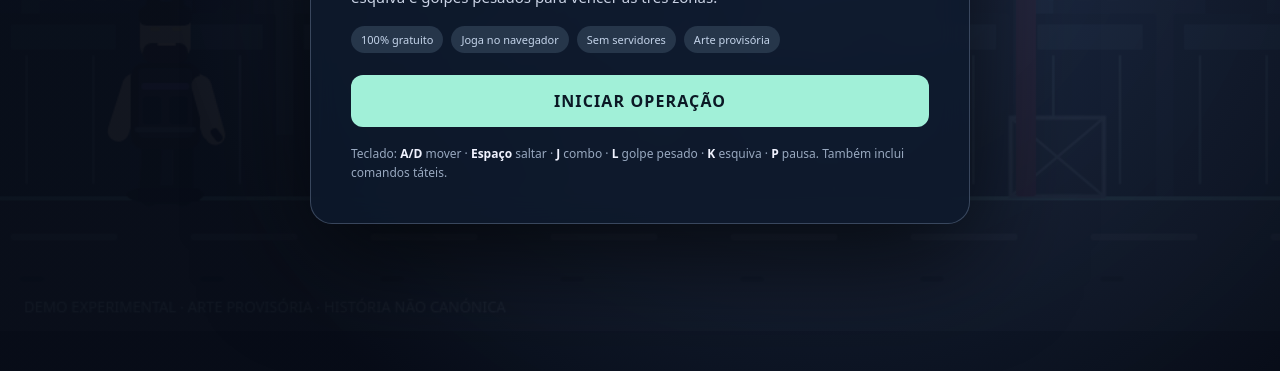
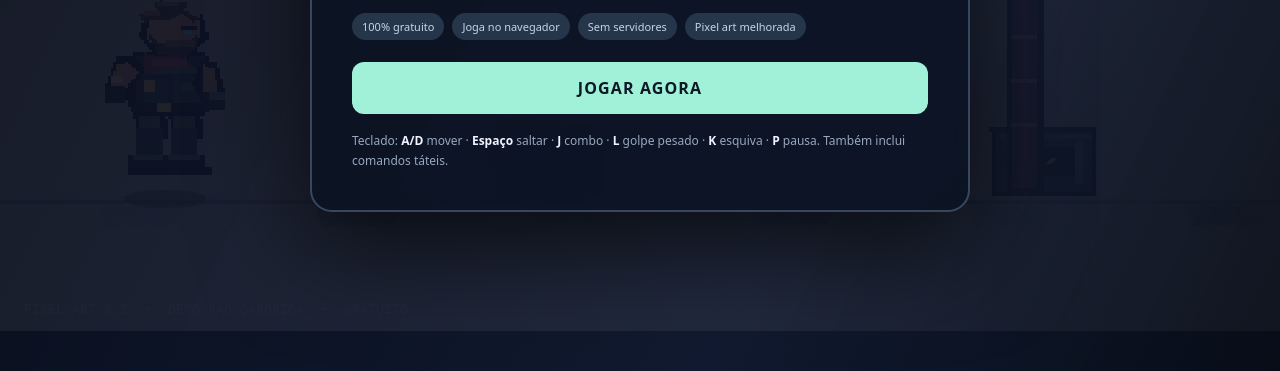
Before and after one commit to Xtvback/rockford-operacao-zero, a plain HTML site: page index.html in a window 1280 px wide. Shown: the part 429-800 px from the top of the page. Drawn offline with Linux system fonts and the light colour scheme.

Commit message:
Pixel art v0.2: cinematic cavern, animated Rockford and enemies, combat HUD

```diff
--- a/index.html
+++ b/index.html
@@ -2,13 +2,13 @@
 <html lang="pt-PT">
 <head>
 <meta charset="utf-8"><meta name="viewport" content="width=device-width, initial-scale=1, viewport-fit=cover">
-<title>Rockford — Operação Zero | Protótipo 2D</title>
+<title>Rockford — Operação Zero | Pixel Art 0.2</title>
 <style>
 :root{color-scheme:dark;--bg:#080e1a;--card:#101c2dec;--accent:#b792fa;--mint:#75efd2;--danger:#f18d8c}
 *{box-sizing:border-box}html,body{height:100%;margin:0;background:var(--bg);font-family:system-ui,-apple-system,Segoe UI,sans-serif;color:#eef0fc;overflow:hidden}
-#game{display:block;width:100vw;height:100dvh;object-fit:contain;touch-action:none}
-#overlay{position:fixed;inset:0;background:radial-gradient(circle at 65% 38%,#243351ce,#080d18f2 70%);display:flex;align-items:center;justify-content:center;padding:22px;z-index:12}
-#panel{width:min(660px,94vw);border:1px solid #8394b260;background:#0d192cdb;backdrop-filter:blur(14px);padding:clamp(22px,5vw,40px);border-radius:22px;box-shadow:0 30px 110px #000b;}
+#game{display:block;width:100vw;height:100dvh;object-fit:contain;touch-action:none;image-rendering:pixelated}
+#overlay{position:fixed;inset:0;background:linear-gradient(115deg,#080c19e8,#131c33e5 65%,#080d18f2);display:flex;align-items:center;justify-content:center;padding:22px;z-index:12}
+#panel{width:min(660px,94vw);border:2px solid #7388a470;background:#0b1324e8;backdrop-filter:blur(11px);padding:clamp(22px,5vw,40px);border-radius:22px;box-shadow:0 30px 110px #000b;}
 #kicker{font-size:12px;letter-spacing:.24em;color:#96f2d7;font-weight:800;margin-bottom:12px}
 h1{font-size:clamp(34px,6vw,66px);line-height:.98;letter-spacing:-.06em;margin:0 0 16px}h1 span{color:#b7a1fa}#desc{font-size:15px;line-height:1.7;color:#cad3e5}
 #panel .tags{display:flex;gap:8px;flex-wrap:wrap;margin:16px 0 22px}.tags span{font-size:11px;color:#c4d4ea;background:#26364a;padding:6px 10px;border-radius:30px}
@@ -19,7 +19,7 @@ h1{font-size:clamp(34px,6vw,66px);line-height:.98;letter-spacing:-.06em;margin:0
 .touchGroup{display:flex;align-items:end;gap:9px}.tbtn{touch-action:none;user-select:none;pointer-events:auto;border:1px solid #d3e5f484;background:#152e48dc;box-shadow:inset 0 0 0 1px #0009;color:#fff;font-size:16px;font-weight:900;min-width:53px;height:53px;border-radius:13px}.tbtn.hit{background:#643b79ed}.tbtn.evade{background:#226b6eed}.tbtn.heavy{background:#5f477ded}.tbtn:active{filter:brightness(1.45)}
 #pause{position:fixed;right:15px;top:13px;border:1px solid #61788c;background:#152539d9;color:#fafafa;border-radius:11px;padding:9px 13px;cursor:pointer;z-index:7;display:none}
 @media(pointer:coarse){#touch{display:flex}#hudHelp{display:none}}
-@media(max-height:560px){#panel{padding:16px 22px}#kicker{margin-bottom:6px}h1{font-size:35px;margin-bottom:10px}#desc{font-size:13px;margin:6px 0}.hint{margin-top:8px}}
+@media(max-height:560px){#touch{padding-top:3px;padding-bottom:max(4px,env(safe-area-inset-bottom))}.tbtn{min-width:43px;height:43px;border-radius:10px;font-size:14px}.touchGroup{gap:6px}#pause{top:5px;right:6px;padding:6px 9px}#panel{padding:16px 22px}#kicker{margin-bottom:6px}h1{font-size:35px;margin-bottom:10px}#desc{font-size:13px;margin:6px 0}.hint{margin-top:8px}}
 </style>
 </head>
 <body>
@@ -27,7 +27,7 @@ h1{font-size:clamp(34px,6vw,66px);line-height:.98;letter-spacing:-.06em;margin:0
 <div id="hudHelp">A / D mover · ESPAÇO saltar · J combo · L golpe pesado · K esquiva · P pausa</div>
 <button id="pause">Ⅱ Pausa</button>
 <div id="touch" aria-label="Controlos de toque"><div class="touchGroup"><button class="tbtn" data-key="left">◀</button><button class="tbtn" data-key="right">▶</button></div><div class="touchGroup"><button class="tbtn" data-key="jump">↥</button><button class="tbtn hit" data-key="attack">J</button><button class="tbtn heavy" data-key="heavy">L</button><button class="tbtn evade" data-key="dodge">↯</button></div></div>
-<div id="overlay"><section id="panel"><div id="kicker">USLORDS · CONCEITO NÃO CANÓNICO · DEMO WEB</div><h1>ROCKFORD<span> / </span><br>OPERAÇÃO ZERO</h1><p id="desc">Um protótipo de hack and slash militar 2D. Rockford, durante o seu passado nas forças especiais Muscmen, atravessa uma instalação inimiga. Usa combos, esquiva e golpes pesados para vencer as três zonas.</p><div class="tags"><span>100% gratuito</span><span>Joga no navegador</span><span>Sem servidores</span><span>Arte provisória</span></div><button class="primary" id="start">INICIAR OPERAÇÃO</button><div class="hint">Teclado: <b>A/D</b> mover · <b>Espaço</b> saltar · <b>J</b> combo · <b>L</b> golpe pesado · <b>K</b> esquiva · <b>P</b> pausa. Também inclui comandos táteis.</div></section></div>
+<div id="overlay"><section id="panel"><div id="kicker">USLORDS · VERSÃO PIXEL ART 0.2 · DEMO WEB</div><h1>ROCKFORD<span> / </span><br>OPERAÇÃO ZERO</h1><p id="desc">Explora uma gruta militar, atravessa três setores e enfrenta o comandante. Combina ataques, esquivas e golpes pesados nesta aventura 2D em pixel art.</p><div class="tags"><span>100% gratuito</span><span>Joga no navegador</span><span>Sem servidores</span><span>Pixel art melhorada</span></div><button class="primary" id="start">JOGAR AGORA</button><div class="hint">Teclado: <b>A/D</b> mover · <b>Espaço</b> saltar · <b>J</b> combo · <b>L</b> golpe pesado · <b>K</b> esquiva · <b>P</b> pausa. Também inclui comandos táteis.</div></section></div>
 <script>
 (()=>{
 'use strict';
@@ -35,6 +35,14 @@ const canvas=document.getElementById('game'),ctx=canvas.getContext('2d'),overlay
 const W=960,H=540,FLOOR=439,WORLD=2520,keys={},was={},waves=[{gate:770,count:4,level:1,name:'PERÍMETRO'},{gate:1550,count:5,level:2,name:'DEPÓSITO'},{gate:2440,count:4,level:3,name:'COMANDO'}];
 let player,enemies,particles,cam=0,tick=0,mode='menu',wave=0,gateOpen=false,score=0,style=0,styleTimer=0,combo=0,comboTimer=0,shake=0,banner='',bannerTimer=0,hitStop=0,stars=[];
 for(let i=0;i<90;i++)stars.push({x:(i*83.83)%WORLD,y:20+(i*61)%310,r:.5+(i%3)*.3});
+// Graphical assets are optional: gameplay still runs with procedural fallback if a file is unavailable.
+const backdrop=new Image(), rockfordSheet=new Image(), enemySheet=new Image();
+backdrop.src='assets/cavern_base.png';
+rockfordSheet.src='assets/rockford_sheet.png';
+enemySheet.src='assets/enemy_sheet.png';
+const spriteReady=i=>i.complete&&i.naturalWidth>0;
+const lightMotes=Array.from({length:42},(_,i)=>({x:(i*247.7+42)%WORLD,y:80+(i*67)%350,phase:i*1.16,size:i%3===0?3:2}));
+
 const clamp=(v,min,max)=>Math.max(min,Math.min(max,v)); const pressed=(k)=>keys[k]&&!was[k];
 function rand(a,b){return a+Math.random()*(b-a)}
 function reset(){player={x:100,y:FLOOR,vx:0,vy:0,face:1,hp:100,maxhp:100,on:true,inv:0,att:0,attackCd:0,heavyCd:0,dodge:0,dodgeCd:0,comboStage:0,comboWindow:0,flash:0};enemies=[];particles=[];cam=0;tick=0;wave=0;gateOpen=false;score=0;style=0;styleTimer=0;combo=0;comboTimer=0;shake=0;banner='SETOR 01 // PERÍMETRO';bannerTimer=145;hitStop=0;for(const k in keys)keys[k]=false;spawnWave();}
@@ -69,32 +77,164 @@ function update(dt){tick+=dt;if(mode!=='playing')return;if(hitStop>0){hitStop-=d
 // Visuals intentionally do not claim to be final approved Rockford art.
 function rounded(x,y,w,h,r,fill){ctx.fillStyle=fill;ctx.beginPath();ctx.roundRect(x,y,w,h,r);ctx.fill();}
 function line(x,y,xx,yy,col,w=2){ctx.strokeStyle=col;ctx.lineWidth=w;ctx.lineCap='round';ctx.beginPath();ctx.moveTo(x,y);ctx.lineTo(xx,yy);ctx.stroke()}
-function bg(){let shift=cam*.18;const sky=ctx.createLinearGradient(0,0,0,H);sky.addColorStop(0,'#0a0f1d');sky.addColorStop(.8,'#19263c');sky.addColorStop(1,'#253548');ctx.fillStyle=sky;ctx.fillRect(0,0,W,H);
- for(let i=0;i<stars.length;i++){let s=stars[i],x=(s.x-shift*.3)%(W+140);if(x<0)x+=W+140;ctx.fillStyle='#c4e6ff33';ctx.fillRect(x,s.y,s.r,s.r)}
- const off=-cam*.28;for(let i=-2;i<13;i++){let x=i*190+off%190;rounded(x,180,144,265,3,'#23334a');rounded(x+16,193,14,200,1,'#324b66');rounded(x+52,219,62,5,1,'#80c5d435');for(let j=0;j<5;j++)rounded(x+26+j*22,258,10,34,1,'#7693ac22');line(x,180,x+75,135,'#334b61',3)}
- for(let i=-2;i<18;i++){let x=i*110-cam*.52%110;rounded(x,302,97,148,2,'#17263b');rounded(x+8,310,79,19,1,'#324a63');line(x+20,334,x+20,429,'#4e687a',2);line(x+70,334,x+70,429,'#4e687a',2)}
- ctx.fillStyle='#263446';ctx.fillRect(0,FLOOR,W,H-FLOOR);ctx.fillStyle='#68a3aa';ctx.fillRect(0,FLOOR,W,3);for(let i=-1;i<21;i++){let x=i*135-cam%135;rounded(x+8,FLOOR+28,80,5,2,'#546075');rounded(x+15,FLOOR+60,18,4,2,'#121b2a')}
- for(let x=450;x<WORLD;x+=330){let a=x-cam;if(a< -100||a>W+100)continue;rounded(a-22,FLOOR-59,70,59,2,'#263345');ctx.strokeStyle='#65768b';ctx.lineWidth=3;ctx.strokeRect(a-22,FLOOR-59,70,59);line(a-22,FLOOR-59,a+48,FLOOR,'#65768b',2);line(a+48,FLOOR-59,a-22,FLOOR,'#65768b',2)}
- const g=waves[wave];if(g){let a=g.gate-cam;rounded(a-8,169,15,FLOOR-169,2,gateOpen?'#355f67':'#6b324f');rounded(a-15,167,30,21,3,gateOpen?'#86eed5':'#f498b2');ctx.fillStyle='#e9ebf5';ctx.font='bold 12px system-ui';ctx.fillText(gateOpen?'LIVRE':'BLOQUEADO',a-50,152);}
+function poly(coords,fill){ctx.fillStyle=fill;ctx.beginPath();ctx.moveTo(coords[0][0],coords[0][1]);for(let k=1;k<coords.length;k++)ctx.lineTo(coords[k][0],coords[k][1]);ctx.closePath();ctx.fill();}
+function glow(x,y,r,color){const grad=ctx.createRadialGradient(x,y,1,x,y,r);grad.addColorStop(0,color);grad.addColorStop(1,'#00000000');ctx.fillStyle=grad;ctx.fillRect(x-r,y-r,r*2,r*2);}
+function bg(){
+ ctx.imageSmoothingEnabled=false;
+ ctx.fillStyle='#080d19';ctx.fillRect(0,0,W,H);
+ if(spriteReady(backdrop)){
+   // A parallax crop has no seams, including on wide phone screens.
+   const ofs=clamp(cam*.11,0,220);
+   ctx.save();
+   if(wave===1)ctx.filter='hue-rotate(-15deg) saturate(.86) brightness(.85)';
+   else if(wave===2)ctx.filter='hue-rotate(38deg) saturate(.85) brightness(.70)';
+   ctx.drawImage(backdrop,-ofs,-1,1184,578);
+   ctx.restore();
+ }else{
+   const grad=ctx.createLinearGradient(0,0,0,H);grad.addColorStop(0,'#111624');grad.addColorStop(.52,'#1a3544');grad.addColorStop(1,'#313149');ctx.fillStyle=grad;ctx.fillRect(0,0,W,H);
+   for(let i=-2;i<12;i++){
+     let x=i*130-cam*.12%130;
+     poly([[x,400],[x+15,200],[x+75,162],[x+112,330],[x+142,470]],i%2?'#18293a':'#152436');
+     rectPx(x+30,320,5,46,'#e2935a');
+   }
+   ctx.fillStyle='#343b4f';ctx.fillRect(0,FLOOR,W,H-FLOOR);
+ }
+ // Subtle ambient particles and lighting bring the still background to life.
+ ctx.save();ctx.globalCompositeOperation='screen';
+ glow(173-cam*.06,305,110,'#a24b6a22');
+ glow(745-cam*.05,257,170,wave===2?'#a893ff19':'#6ad9f51a');
+ ctx.restore();
+ for(let i=0;i<lightMotes.length;i++){
+   const m=lightMotes[i],x=m.x-cam*.42;
+   if(x<-10||x>W+10)continue;
+   const yy=m.y+Math.sin(tick*.018+m.phase)*8;
+   ctx.globalAlpha=.20+.18*Math.sin(tick*.03+m.phase);
+   rectPx(x,yy,m.size,m.size,i%3===0?'#ffa3df':'#99d4ed');
+ }
+ ctx.globalAlpha=1;
+ // Rock ledge seam consistent with collisions, overlaid on generated image.
+ ctx.fillStyle='#858e9f55';ctx.fillRect(0,FLOOR,W,2);
+ ctx.fillStyle='#14172244';ctx.fillRect(0,FLOOR+3,W,3);
+ for(let i=0;i<18;i++){
+    const wx=Math.floor((i*163+74-cam)%W); if(wx<-12)continue;
+    poly([[wx,FLOOR+7],[wx+17,FLOOR+6],[wx+27,FLOOR+14],[wx+20,FLOOR+21],[wx+4,FLOOR+23]],i%2===0?'#77829b55':'#51597355');
+ }
+ // Occasional foreground equipment: crates sit against background instead of flat blocks.
+ for(let x=380;x<WORLD;x+=370){let a=x-cam;if(a<-92||a>W+92)continue;
+    const y=FLOOR-48;
+    ctx.fillStyle='#111c2a';ctx.fillRect(a-6,y-4,78,52);
+    ctx.fillStyle='#2e3f4d';ctx.fillRect(a-3,y-1,72,46);
+    ctx.fillStyle='#4c5a65';ctx.fillRect(a,y+1,68,4);
+    ctx.fillStyle='#111b2a';ctx.fillRect(a+8,y+11,52,22);
+    rectPx(a+7,y+7,7,32,'#566573');rectPx(a+56,y+7,6,32,'#566573');
+    for(let k=0;k<3;k++)poly([[a+15+k*12,y+19],[a+19+k*12,y+19],[a+14+k*12,y+24],[a+10+k*12,y+24]],'#c9915b');
+    rectPx(a-8,y-4,76,4,'#182538');
+ }
+ // Sector barriers are the actual combat gates.
+ const sector=waves[wave];
+ if(sector){let a=sector.gate-cam;
+   if(a>-48&&a<W+48){
+     const gc=gateOpen?'#7adecc':'#dd718a';
+     ctx.fillStyle='#121a28';ctx.fillRect(a-15,174,28,FLOOR-174);
+     ctx.fillStyle=gateOpen?'#2c5b54':'#55314b';ctx.fillRect(a-11,184,19,FLOOR-190);
+     for(let k=0;k<6;k++){rectPx(a-12,219+k*33,20,3,gateOpen?'#52948c':'#a35e73');}
+     rectPx(a-18,167,35,17,'#1d2533');rectPx(a-13,171,25,8,gc);
+     ctx.textAlign='center';ctx.font='bold 11px monospace';ctx.fillStyle=gc;ctx.fillText(gateOpen?'LIVRE':'BLOQUEADO',a,155);ctx.textAlign='left';
+     if(!gateOpen){ctx.save();ctx.globalAlpha=.17;ctx.fillStyle=gc;ctx.fillRect(a-5,188,6,FLOOR-188);ctx.restore();}
+   }
+ }
 }
-function rockford(p){const x=p.x-cam,y=p.y,f=p.face,t=tick*.2;ctx.save();ctx.translate(x,y);ctx.scale(f,1);if(p.inv>0&&Math.floor(tick/4)%2===0)ctx.globalAlpha=.56;
- const stride=Math.sin(t)*Math.min(1,Math.abs(p.vx)/5)*14; // stylized placeholder: short horns, NO ears, NO external nose
- ctx.fillStyle='#0c1320';ctx.beginPath();ctx.ellipse(0,-1,29,7,0,0,Math.PI*2);ctx.fill();
- line(-10,-41,-12+stride,0,'#10151c',15);line(13,-41,13-stride,0,'#10151c',15);rounded(-20+stride, -6,23,10,2,'#0a0f16');rounded(3-stride,-6,23,10,2,'#0a0f16');
- line(-24,-84,-34+Math.sin(t)*4,-49,'#d5c0ab',16);line(24,-84,34-Math.sin(t)*4,-49,'#d5c0ab',16);rounded(-26,-100,52,65,10,'#141924');rounded(-20,-96,40,52,4,'#283244');rounded(-18,-85,36,5,2,'#6c54a6');rounded(-17,-75,14,21,3,'#111827');rounded(3,-75,14,21,3,'#101827');line(-21,-50,21,-50,'#4f5f70',4);
- // head/face Muscmen with very short horns; deliberately without external ears or nose
- rounded(-19,-141,38,39,11,'#d4bfa9');rounded(-20,-143,40,15,6,'#151923');ctx.fillStyle='#1a1a22';ctx.beginPath();ctx.moveTo(-15,-142);ctx.lineTo(-12,-156);ctx.lineTo(-3,-146);ctx.lineTo(4,-146);ctx.lineTo(12,-156);ctx.lineTo(15,-141);ctx.fill();rounded(-17,-115,34,15,7,'#28242a');rounded(-11,-127,7,3,1,'#f1d386');rounded(5,-127,7,3,1,'#f1d386');line(-5,-114,7,-114,'#f2d1b3',2);
- if(p.att>0){ctx.strokeStyle=p.heavyCd>30?'#ba9bff':'#91f8df';ctx.lineWidth=p.heavyCd>30?16:10;ctx.globalAlpha=.8;ctx.beginPath();ctx.arc(35,-75,p.heavyCd>30?72:55,-1.15,1.05);ctx.stroke();ctx.globalAlpha=1;line(25,-81,42,-87,'#ddd5e8',14)}
- else{line(27,-83,38+Math.sin(t)*2,-46,'#d5c0ab',15);line(37,-48,40,-44,'#161d27',6)}
- if(p.dodge>0){ctx.globalAlpha=.25;rounded(-58,-126,45,85,10,'#8be8e0')}
- ctx.restore();}
-function soldier(e){if(e.death<=0&&e.hp<=0)return;let x=e.x-cam,y=e.y;ctx.save();ctx.translate(x,y);ctx.scale(e.face,1);ctx.globalAlpha=e.hp<=0?clamp(e.death/23,0,1):1;ctx.fillStyle='#0a0f15';ctx.beginPath();ctx.ellipse(0,0,25,6,0,0,Math.PI*2);ctx.fill();let boss=e.boss,s=boss?1.3:1;ctx.scale(s,s);line(-10,-45,-13,0,'#252730',13);line(10,-45,13,0,'#252730',13);rounded(-20,-103,40,61,9,boss?'#3d354d':'#414550');rounded(-15,-91,30,25,4,boss?'#77568c':'#5d5b6a');rounded(-18,-139,36,40,9,'#8d7e7e');rounded(-21,-145,42,18,4,'#292737');rounded(-12,-126,25,7,2,'#e884a3');line(-21,-87,-30,-48,'#4d454d',12);line(21,-87,36,-54,'#4d454d',12);if(e.attackWindup>0){ctx.strokeStyle='#f98b9b';ctx.lineWidth=5;ctx.beginPath();ctx.arc(34,-74,49,-.8,.8);ctx.stroke();}ctx.restore();if(e.hp>0){let bw=boss?105:56;rounded(x-bw/2,y-(boss?211:166),bw,6,2,'#080f1b');rounded(x-bw/2,y-(boss?211:166),bw*(e.hp/e.maxhp),6,2,boss?'#c49bfa':'#ec8ba0');if(boss){ctx.font='bold 12px system-ui';ctx.textAlign='center';ctx.fillStyle='#ded8f2';ctx.fillText('COMANDANTE',x,y-222);ctx.textAlign='left';}}}
-function draw(){ctx.save();ctx.clearRect(0,0,W,H);if(shake>0)ctx.translate(rand(-shake,shake),rand(-shake,shake));bg();for(const e of enemies)soldier(e);rockford(player||{x:120,y:FLOOR,face:1,vx:0,inv:0,att:0,heavyCd:0,dodge:0});for(const p of particles){ctx.globalAlpha=clamp(p.life/p.max,0,1);ctx.fillStyle=p.col;ctx.fillRect(p.x-cam,p.y,p.r,p.r)}ctx.globalAlpha=1;ctx.restore();if(!player)return;
- rounded(18,18,293,88,12,'#0a1425dc');ctx.font='bold 13px system-ui';ctx.fillStyle='#d9e5ef';ctx.fillText('ROCKFORD  //  FORÇAS ESPECIAIS',30,39);rounded(30,50,215,14,6,'#263c4e');rounded(30,50,215*player.hp/player.maxhp,14,6,player.hp>30?'#78ead6':'#ff879b');ctx.font='bold 12px system-ui';ctx.fillStyle='#d9e5ef';ctx.fillText(`${Math.ceil(player.hp)} / 100`,252,62);ctx.fillStyle='#aabbcf';ctx.font='11px system-ui';ctx.fillText(`SECTOR 0${wave+1}/03   •   PONTUAÇÃO ${score.toLocaleString('pt-PT')}`,30,85);
- rounded(W-169,18,151,92,12,'#0a1425dc');ctx.font='bold 11px system-ui';ctx.fillStyle='#a1b1d3';ctx.fillText('ESTILO DE COMBATE',W-156,39);ctx.font='900 52px system-ui';ctx.fillStyle=grade()==='SSS'?'#cfb6ff':'#91eed9';ctx.fillText(grade(),W-153,91);if(combo>=2){ctx.font='bold 17px system-ui';ctx.fillStyle='#fff';ctx.textAlign='right';ctx.fillText(`${combo} ACERTOS`,W-24,130);ctx.textAlign='left';}
- if(bannerTimer>0){ctx.globalAlpha=clamp(bannerTimer/20,0,1);rounded(W/2-208,137,416,44,9,'#0e2132e8');ctx.textAlign='center';ctx.font='bold 18px system-ui';ctx.fillStyle='#c4f1e7';ctx.fillText(banner,W/2,165);ctx.textAlign='left';ctx.globalAlpha=1;}
- if(mode==='playing'&&gateOpen){ctx.textAlign='center';ctx.font='bold 15px system-ui';ctx.fillStyle='#a1f0d8';ctx.fillText('→ AVANÇA PARA A PRÓXIMA ZONA',W/2,220);ctx.textAlign='left';}
- ctx.font='11px system-ui';ctx.fillStyle='#bed5e0';ctx.fillText('DEMO EXPERIMENTAL · ARTE PROVISÓRIA · HISTÓRIA NÃO CANÓNICA',18,H-14);
+function rectPx(x,y,w,h,col){ctx.fillStyle=col;ctx.fillRect(Math.round(x),Math.round(y),Math.round(w),Math.round(h));}
+function shadow(x,y,width=38){ctx.save();ctx.globalAlpha=.32;ctx.fillStyle='#040912';ctx.beginPath();ctx.ellipse(x,y,width,7,0,0,Math.PI*2);ctx.fill();ctx.restore();}
+function rockford(p){
+ const x=p.x-cam,y=p.y;
+ shadow(x,y+2,31);
+ ctx.save();ctx.translate(Math.round(x),Math.round(y));ctx.scale(p.face,1);
+ if(p.inv>0&&Math.floor(tick/4)%2===0)ctx.globalAlpha=.57;
+ if(spriteReady(rockfordSheet)){
+   const moving=Math.abs(p.vx)>1.1;
+   const frame=p.dodge>0?8:p.flash>0?9:p.att>0?(p.heavyCd>30?7:p.comboStage===2?6:5):!p.on?4:moving?1+(Math.floor(tick/7)%3):0;
+   ctx.drawImage(rockfordSheet,frame*64,0,64,92,-65,-157,130,166);
+ }else{
+   rectPx(-20,-106,40,65,'#37464a');rectPx(-17,-143,34,37,'#c5947c');rectPx(-16,-149,33,17,'#55382f');
+   rectPx(-18,-42,13,40,'#2b343d');rectPx(5,-42,13,40,'#2b343d');
+ }
+ // Dynamic attack effect only while active, never a permanent weapon image.
+ if(p.att>0){
+   const heavy=p.heavyCd>30;
+   ctx.save();ctx.globalCompositeOperation='screen';
+   ctx.lineCap='round';ctx.lineWidth=heavy?14:9;ctx.strokeStyle=heavy?'#a992ffbb':'#b7fff1aa';
+   ctx.beginPath();ctx.arc(16,-83,heavy?90:67,-.95,heavy?.67:.8);ctx.stroke();
+   ctx.lineWidth=3;ctx.strokeStyle='#f9f0fc';ctx.beginPath();ctx.arc(16,-83,heavy?96:70,-.92,.65);ctx.stroke();ctx.restore();
+ }
+ if(p.dodge>0){ctx.globalAlpha=.2;ctx.fillStyle='#9beaf1';ctx.fillRect(-67,-128,34,99);}
+ ctx.restore();
+}
+function soldier(e){
+ if(e.death<=0&&e.hp<=0)return;
+ const x=e.x-cam,y=e.y,boss=e.boss,s=boss?1.30:1;
+ shadow(x,y+1,boss?41:26);
+ ctx.save();ctx.translate(Math.round(x),Math.round(y));ctx.scale(e.face*s,s);
+ ctx.globalAlpha=e.hp<=0?clamp(e.death/23,0,1):1;
+ if(spriteReady(enemySheet)){
+   const variant=boss?2:(e.phase===1?1:0);
+   const state=e.attackWindup>0?2:Math.abs(e.vx)>1?1:0;
+   if(e.hit>0)ctx.filter='brightness(1.7)';
+   ctx.drawImage(enemySheet,(variant*3+state)*64,0,64,92,-64,-153,128,159);
+   ctx.filter='none';
+ }else{
+   rectPx(-20,-110,40,70,boss?'#70567d':'#50546a');rectPx(-19,-143,38,35,'#313040');rectPx(-12,-125,24,8,'#eb7897');
+   rectPx(-16,-40,13,39,'#313040');rectPx(5,-40,13,39,'#313040');
+ }
+ ctx.restore();
+ if(e.hp>0){const bw=boss?116:59,hy=y-(boss?222:164);
+   rectPx(x-bw/2,hy,bw,8,'#10101ef2');rectPx(x-bw/2+2,hy+2,(bw-4)*e.hp/e.maxhp,4,boss?'#c49bff':'#f2809e');
+   if(boss){ctx.textAlign='center';ctx.fillStyle='#f1deee';ctx.font='bold 12px monospace';ctx.fillText('COMANDANTE',x,hy-10);ctx.textAlign='left';}
+ }
+}
+function drawHud(){
+ if(!player)return;
+ ctx.save();ctx.imageSmoothingEnabled=false;
+ // player portrait and HUD, pixel-art inspired rather than floating translucent cards
+ rectPx(15,12,313,95,'#0d1322e8');rectPx(15,12,313,2,'#7184a0');
+ rectPx(22,18,73,79,'#171a2c');rectPx(25,21,67,72,'#323348');
+ if(spriteReady(rockfordSheet))ctx.drawImage(rockfordSheet,0,0,64,70,21,14,75,91);
+ ctx.fillStyle='#f4eaf6';ctx.font='900 19px monospace';ctx.fillText('ROCKFORD',104,36);
+ ctx.fillStyle='#aab7c8';ctx.font='bold 10px monospace';ctx.fillText('OPERAÇÃO ZERO',105,49);
+ rectPx(105,59,198,14,'#1b2030');rectPx(107,61,194*player.hp/player.maxhp,10,player.hp>30?'#db587d':'#ea9b5f');
+ rectPx(105,80,198,7,'#1b2030');rectPx(107,82,Math.min(194,194*style/550),3,'#79dfeb');
+ ctx.fillStyle='#fff';ctx.font='bold 10px monospace';ctx.fillText(`${Math.ceil(player.hp)} / 100 HP`,221,69);
+ ctx.fillStyle='#b6c3d4';ctx.font='bold 11px monospace';ctx.fillText(`SETOR 0${wave+1}/03`,22,119);
+ // Right side mission readout and grade
+ rectPx(673,12,269,66,'#0c1524e4');rectPx(673,12,269,2,'#7488a4');
+ ctx.fillStyle='#e8cfaf';ctx.font='bold 11px monospace';ctx.fillText('◆ OBJETIVO',685,30);
+ ctx.fillStyle='#e0e8f1';ctx.font='bold 14px monospace';
+ ctx.fillText(gateOpen?'AVANÇAR →':wave===2?'DERROTA O COMANDANTE':'ELIMINA OS GUARDAS',685,52);
+ ctx.font='bold 11px monospace';ctx.fillStyle='#b7cad8';ctx.fillText(`PONTOS ${score.toLocaleString('pt-PT')}`,685,67);
+ if(combo>=2||style>22){
+   const g=grade();ctx.textAlign='right';ctx.font='900 57px monospace';
+   ctx.shadowColor='#f89a65';ctx.shadowBlur=14;ctx.fillStyle=['SSS','SS','S'].includes(g)?'#ffc281':'#a9f2e5';ctx.fillText(g,924,154);ctx.shadowBlur=0;
+   ctx.font='bold 14px monospace';ctx.fillStyle='#e8edfa';ctx.fillText(`${combo>=2?combo+' ACERTOS':'ESTILO'}`,923,173);ctx.textAlign='left';
+ }
+ if(bannerTimer>0){ctx.globalAlpha=clamp(bannerTimer/22,0,1);rectPx(245,151,470,44,'#111c31e8');rectPx(245,151,470,2,'#c6a3da');ctx.fillStyle='#d6eef8';ctx.textAlign='center';ctx.font='bold 17px monospace';ctx.fillText(banner,W/2,177);ctx.globalAlpha=1;ctx.textAlign='left';}
+ if(gateOpen&&mode==='playing'){
+   ctx.fillStyle='#b1f2d5';ctx.textAlign='center';ctx.font='bold 17px monospace';ctx.fillText('→ SEGUE PARA O PRÓXIMO SETOR',W/2,231);ctx.textAlign='left';
+ }
+ ctx.fillStyle='#d8d9e9ad';ctx.font='10px monospace';ctx.fillText('PIXEL ART 0.2  •  DEMO NÃO CANÓNICA  •  GRATUITO',18,H-13);
+ ctx.restore();
+}
+function draw(){
+ ctx.save();ctx.clearRect(0,0,W,H);
+ if(shake>0)ctx.translate(Math.round(rand(-shake,shake)),Math.round(rand(-shake,shake)));
+ bg();
+ for(const e of enemies)soldier(e);
+ if(player)rockford(player);
+ for(const p of particles){
+   ctx.globalAlpha=clamp(p.life/p.max,0,1);
+   const size=Math.max(2,Math.round(p.r*1.5));
+   ctx.fillStyle=p.col;ctx.fillRect(Math.round(p.x-cam),Math.round(p.y),size,size);
+ }
+ ctx.globalAlpha=1;ctx.restore();drawHud();
 }
 let last=performance.now();function loop(now){const dt=Math.min(2.1,(now-last)/16.667);last=now;update(dt);draw();requestAnimationFrame(loop)}
 function begin(){if(mode==='paused'){togglePause();return}reset();mode='playing';overlay.style.display='none';pauseBtn.style.display='block';}
```
Also changed, not shown: assets/enemy_sheet.png (added), assets/rockford_sheet.png (added), 1 other file.
